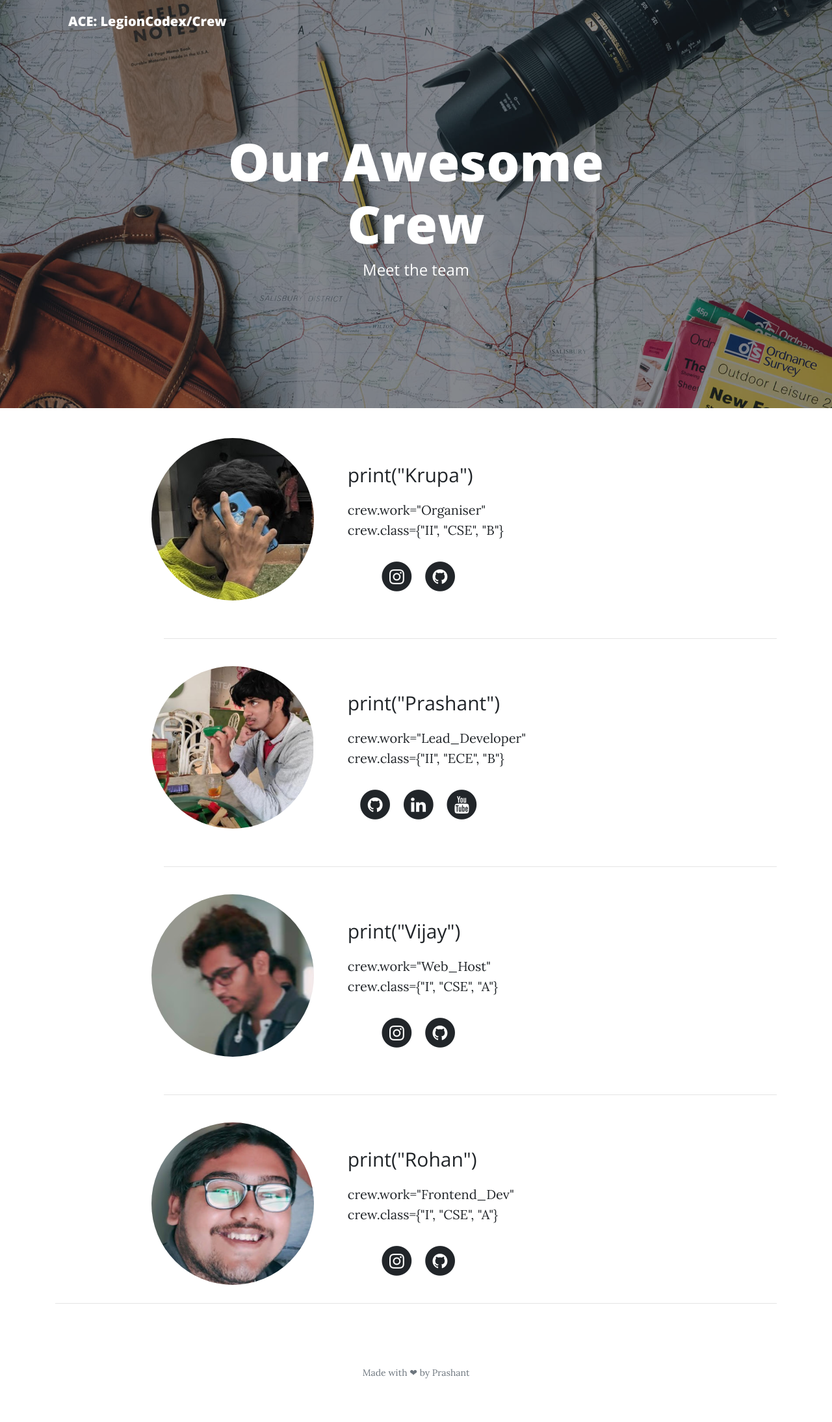
After one commit to itspacchu/Pacchu-Forums-page-django, a Django app: page /crew/ in a window 1280 px wide. The commit adds this page. Shown: the whole page at 65% size. Run offline with Django 3.2, Linux system fonts and the light colour scheme; some libraries are stand-ins or nearby versions.

Commit message:
fixed about page

```diff
--- /dev/null
+++ b/dataform/form/static/assets/css/styles.css
@@ -0,0 +1,21 @@
+#name {
+  font-size: 30px;
+}
+
+#name1 {
+  font-size: 20px;
+}
+
+img {
+  border-radius: 50%;
+}
+.hover01 figure img {
+	-webkit-transform: scale(1);
+	transform: scale(1);
+	-webkit-transition: .3s ease-in-out;
+	transition: .3s ease-in-out;
+}
+.hover01 figure:hover img {
+	-webkit-transform: scale(1.1);
+	transform: scale(1.1);
+}
--- /dev/null
+++ b/dataform/form/templates/about.html
@@ -0,0 +1,123 @@
+{% load crispy_forms_tags %}
+{% load static %}
+<!DOCTYPE html>
+<html>
+
+<head>
+    <meta charset="utf-8">
+    <meta name="viewport" content="width=device-width, initial-scale=1.0, shrink-to-fit=no">
+    <title>ACE : LegionCrew</title>
+    <link rel="stylesheet" href={% static "assets/bootstrap/css/bootstrap.min.css"%}>
+    <link rel="stylesheet" href="https://fonts.googleapis.com/css?family=Open+Sans:300italic,400italic,600italic,700italic,800italic,400,300,600,700,800">
+    <link rel="stylesheet" href="https://fonts.googleapis.com/css?family=Lora:400,700,400italic,700italic">
+    <link rel="stylesheet" href={% static "assets/fonts/font-awesome.min.css" %}>
+    <link rel="stylesheet" href={% static "assets/css/styles.css" %}>
+</head>
+
+<body>
+    <nav class="navbar navbar-light navbar-expand-lg fixed-top" id="mainNav">
+        <div class="container"><a class="navbar-brand" href="/">ACE: LegionCodex/Crew</a>
+            <div
+                class="collapse navbar-collapse" id="navbarResponsive">
+                <ul class="nav navbar-nav ml-auto"></ul>
+        </div>
+        </div>
+    </nav>
+    <header class="masthead" style="background-image:url({% static 'assets/img/about-bg.jpg'%});">
+        <div class="overlay"></div>
+        <div class="container">
+            <div class="row">
+                <div class="col-md-10 col-lg-8 mx-auto">
+                    <div class="site-heading">
+                        <h1>Our Awesome Crew</h1><span class="subheading">Meet the team</span></div>
+                </div>
+            </div>
+        </div>
+    </header>
+    <div class="container" >
+    <div style="margin-left: 15%;">
+        <div>
+        <div class="row">
+            <div class="hover01"><figure><img src={% static "assets/img/krupa.png"%} style="width: 250px;height: 250px;margin: -4px;"></figure></div>
+            <div class="col-md-10 col-lg-8 mx-auto">
+                <p id="name" style="height: 2px;font-family: 'Open Sans', sans-serif;">print("Krupa")</p>
+                <p id="name1" style="height: 31px;"><br>crew.work="Organiser"<br><br></p>
+                <p>crew.class={"II", "CSE", "B"}</p>
+                <ul class="list-inline text-center" style="width: 218px;">
+                    <li class="list-inline-item"><span class="fa-stack fa-lg"><i class="fa fa-circle fa-stack-2x"></i><a href="https://github.com/itspacchu"><i class="fa fa-instagram fa-stack-1x fa-inverse"></i></a></span></li>
+                        <li class="list-inline-item"><span class="fa-stack fa-lg"><i class="fa fa-circle fa-stack-2x"></i><a href="https://www.youtube.com/channel/UCpVLV3pxEJHfUqz6FG199Uw"><i class="fa fa-github fa-stack-1x fa-inverse"></i></a></span></li>
+                </ul>
+            </div>
+        </div>
+        <br>
+        <hr>
+        <br>
+        <div>
+            <div class="row">
+                <div class="hover01"><div><figure><img src={% static "assets/img/Prashant.png"%} style="width: 250px;height: 250px;margin: -4px;"></figure></div></div>
+                <div class="col-md-10 col-lg-8 mx-auto">
+                    <p id="name" style="height: 2px;font-family: 'Open Sans', sans-serif;">print("Prashant")</p>
+                    <p id="name1" style="height: 31px;"><br>crew.work="Lead_Developer"<br><br></p>
+                    <p>crew.class={"II", "ECE", "B"}</p>
+                    <ul class="list-inline text-center" style="width: 218px;">
+                        <li class="list-inline-item"><span class="fa-stack fa-lg"><i class="fa fa-circle fa-stack-2x"></i><a href="https://github.com/itspacchu"><i class="fa fa-github fa-stack-1x fa-inverse"></i></a></span></li>
+                        <li class="list-inline-item"><span class="fa-stack fa-lg"><i class="fa fa-circle fa-stack-2x"></i><a href="https://www.linkedin.com/in/prashant-nandipati-077620197/"><i class="fa fa-linkedin fa-stack-1x fa-inverse"></i></a></span></li>
+                        <li class="list-inline-item"><span class="fa-stack fa-lg"><i class="fa fa-circle fa-stack-2x"></i><a href="https://www.youtube.com/channel/UCpVLV3pxEJHfUqz6FG199Uw"><i class="fa fa-youtube fa-stack-1x fa-inverse"></i></a></span></li>
+                    </ul>
+                </div>
+            </div>
+        </div>
+        <br>
+        <hr>
+        <br>
+        <div>
+            <div class="row">
+                <div class="hover01"><div><figure><img src={% static "assets/img/vijay.png"%} style="width: 250px;height: 250px;margin: -4px;"></figure></div></div>
+                <div class="col-md-10 col-lg-8 mx-auto">
+                    <p id="name" style="height: 2px;font-family: 'Open Sans', sans-serif;">print("Vijay")</p>
+                    <p id="name1" style="height: 31px;"><br>crew.work="Web_Host"<br><br></p>
+                    <p>crew.class={"I", "CSE", "A"}</p>
+                    <ul class="list-inline text-center" style="width: 218px;">
+                        <li class="list-inline-item"><span class="fa-stack fa-lg"><i class="fa fa-circle fa-stack-2x"></i><a href="https://instagram.com/temperature_block"><i class="fa fa-instagram fa-stack-1x fa-inverse"></i></a></span></li>
+                        <li class="list-inline-item"><span class="fa-stack fa-lg"><i class="fa fa-circle fa-stack-2x"></i><a href="https://github.com/manbonpan"><i class="fa fa-github fa-stack-1x fa-inverse"></i></a></span></li>
+                    </ul>
+                </div>
+            </div>
+        </div>
+        <br>
+        <hr>
+        <br>
+        <div>
+            <div class="row">
+                <div class="hover01"><div><figure><img src={% static "assets/img/rohan.png"%} style="width: 250px;height: 250px;margin: -4px;"></figure></div></div>
+                <div class="col-md-10 col-lg-8 mx-auto">
+                    <p id="name" style="height: 2px;font-family: 'Open Sans', sans-serif;">print("Rohan")</p>
+                    <p id="name1" style="height: 31px;"><br>crew.work="Frontend_Dev"<br><br></p>
+                    <p>crew.class={"I", "CSE", "A"}</p>
+                    <ul class="list-inline text-center" style="width: 218px;">
+                        <li class="list-inline-item"><span class="fa-stack fa-lg"><i class="fa fa-circle fa-stack-2x"></i><a href="https://github.com/itspacchu"><i class="fa fa-instagram fa-stack-1x fa-inverse"></i></a></span></li>
+                        <li class="list-inline-item"><span class="fa-stack fa-lg"><i class="fa fa-circle fa-stack-2x"></i><a href="https://www.linkedin.com/in/prashant-nandipati-077620197/"><i class="fa fa-github fa-stack-1x fa-inverse"></i></a></span></li>
+
+                    </ul>
+                </div>
+            </div>
+        </div>
+    </div>
+    </div>
+    <hr>
+    <footer>
+        <div class="container">
+            <div class="row">
+                <div class="col-md-10 col-lg-8 mx-auto">
+
+                    <p class="text-muted copyright">Made with ❤ by Prashant</p>
+                </div>
+            </div>
+        </div>
+    </footer>
+    <script src="assets/js/jquery.min.js"></script>
+    <script src="assets/bootstrap/js/bootstrap.min.js"></script>
+    <script src="assets/js/clean-blog.js"></script>
+</body>
+
+</html>
--- a/dataform/form/urls.py
+++ b/dataform/form/urls.py
@@ -5,5 +5,6 @@ urlpatterns = [
     path('old/', views.contact ),
     path('', views.snippet_detail,name='form-page'),
     path('success',views.sucess_form,name="success"),
-    path('exports/',views.export_data,name="exporting")
+    path('exports/',views.export_data,name="exporting"),
+    path('crew/',views.crew_page,name="crew")
 ]
--- a/dataform/form/views.py
+++ b/dataform/form/views.py
@@ -69,3 +69,6 @@ def export_data(request):
     except:
         username=" "
     return render(request, 'export.html',{'username':username})
+
+def crew_page(requests):
+    return render(requests,'about.html')
```
Also changed, not shown: dataform/form/templates/success.html (+7 -3 lines), dataform/db.sqlite3, dataform/form/static/assets/img/Prashant.png (added), dataform/form/static/assets/img/about-bg.jpg (added), dataform/form/static/assets/img/krupa.png (added), dataform/form/static/assets/img/rohan.png (added), dataform/form/static/assets/img/vijay.png (added).
